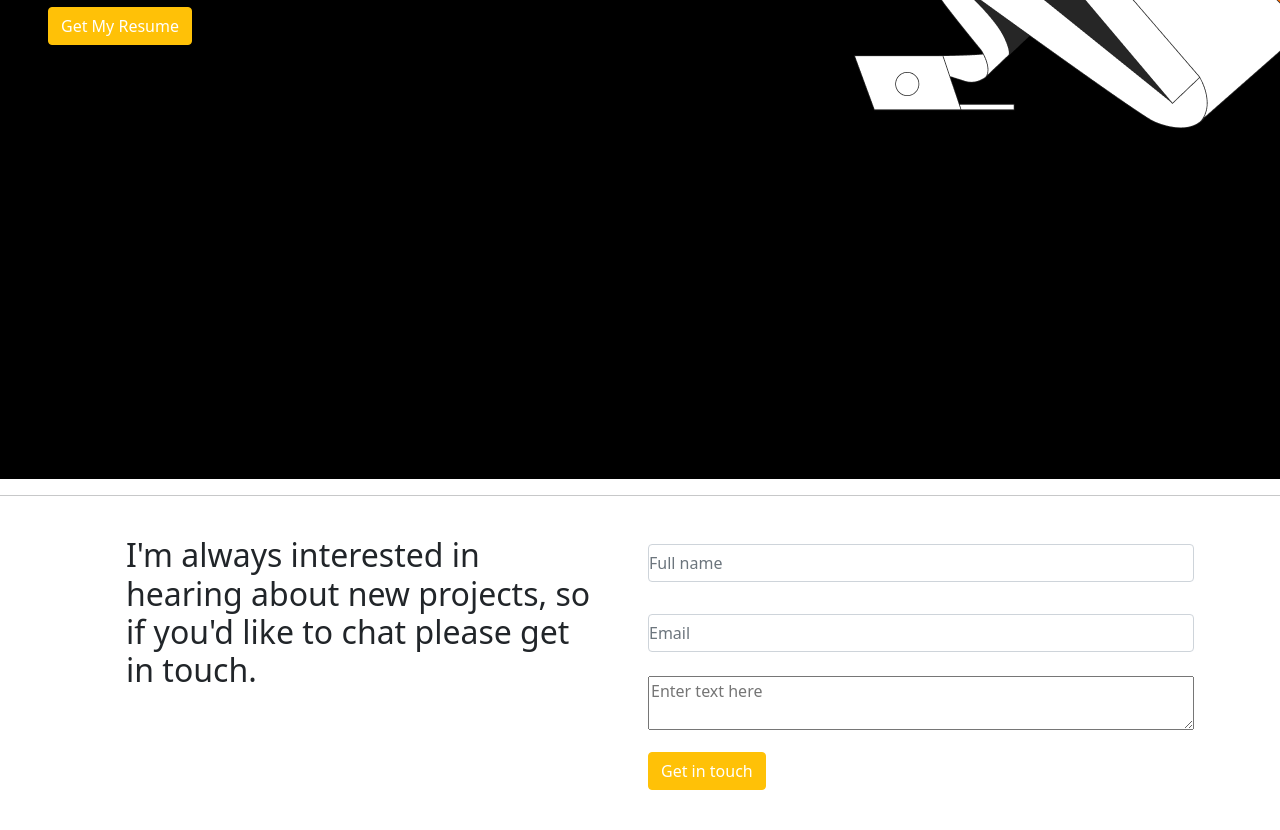
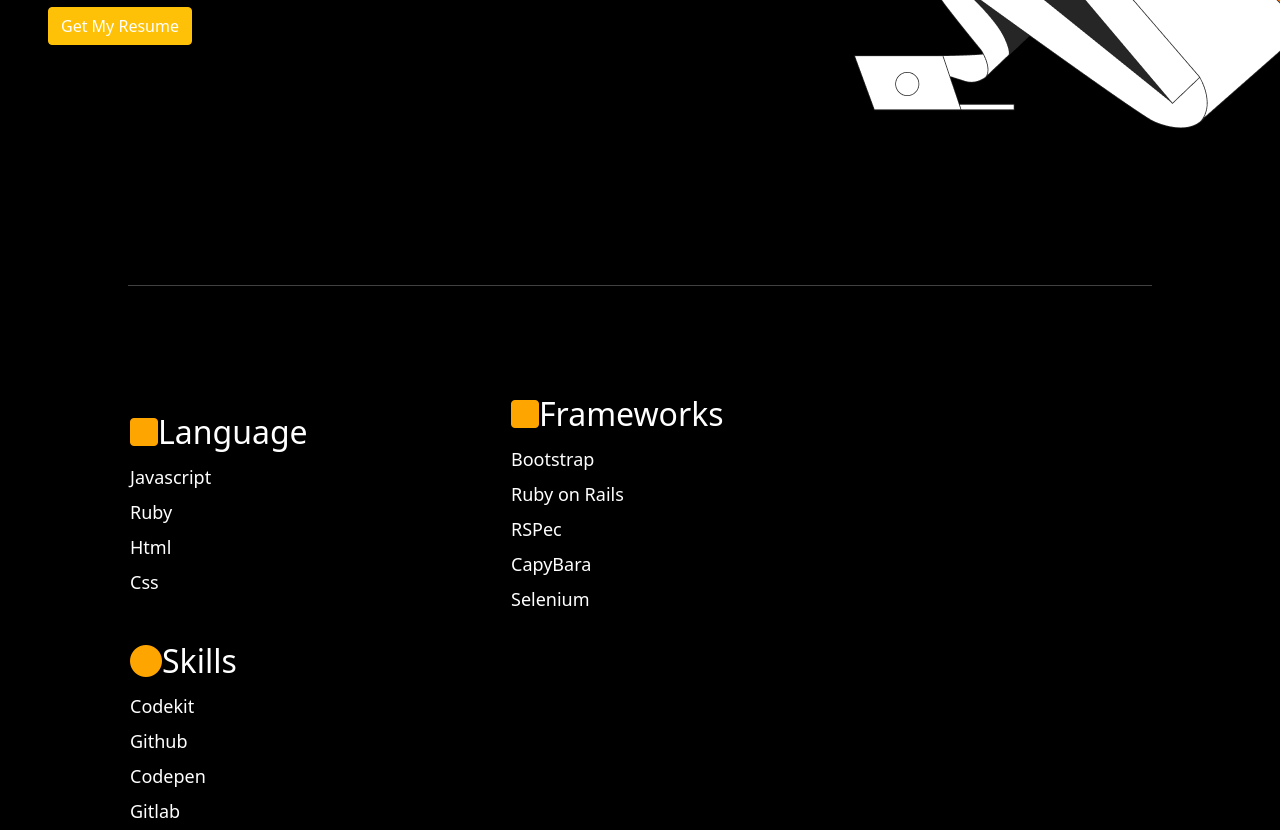
Before and after one commit to Fene-87/Portfolio-Bootstrap, a plain HTML site: page index.html in a window 1280 px wide. Shown: the part 2686-3516 px from the top of the page. Drawn offline with nearby package versions, Linux system fonts and the light colour scheme.

Commit message:
Add languages in about me section

```diff
--- a/index.html
+++ b/index.html
@@ -235,8 +235,8 @@
 
     </section>
 
-    <section class="mt-5">
-        <section class="bg-image" style="background-image: url(/img/about.png); width: 100%; height: 100vh;">
+    <section class="mt-5" style="background-image: url(/img/about.png); width: 100%; height: 150vh;">
+        <section class="bg-image" >
             <h2 class="text-warning display-1 px-5 py-5">About me</h2>
             <p class="text-white px-5 w-50">
                 Hello I'm a software developer! I can help you build a product,
@@ -244,33 +244,35 @@
                 If you like what you see and have a project you need coded, don't
                 hestiate to contact me.
             </p>
-            <button type="button" class="btn btn-warning text-white mx-5 mt-3" data-bs-toggle="modal" data-bs-target="#languageModal">Get My Resume</button>
+            <button type="button" class="btn btn-warning text-white mx-5 mt-3">Get My Resume</button>
         </section>
-        <hr />
-        <section class="modal" id="languageModal">
-            <ul class="">
-                <li class="list-header"><i class="fa-solid fa-square skills-icon icon-transform"></i>Language</li>
-                <li class="text-white">Javascript</li>
-                <li class="text-white">Ruby</li>
-                <li class="text-white">Html</li>
-                <li class="text-white">Css</li>
+        <hr style="margin-top: 15rem; color: #fff; width: 80%; margin-left: 8rem;"/>
+        <section class="container mt-5 pt-5 align-items-start gap-5">
+            <div class="row">
+            <ul class="col-md-3 d-flex flex-column list-unstyled gap-2 items-center justify-content-center mt-2 mx-5 text-white">
+                <li class="" style="font-size: 32px;"><i class="fa-solid fa-square skills-icon icon-transform" style="color: orange;"></i>Language</li>
+                <li style="font-size: 18px;">Javascript</li>
+                <li style="font-size: 18px;">Ruby</li>
+                <li style="font-size: 18px;">Html</li>
+                <li style="font-size: 18px;">Css</li>
             </ul>
-             <ul class="">
-                <li class=""><i class="fa-solid fa-square skills-icon"></i>Frameworks</li>
-                <li class="">Bootstrap</li>
-                <li class="">Ruby on Rails</li>
-                <li class="">RSPec</li>
-                <li class="">CapyBara</li>
-                <li class="">Selenium</li>
+             <ul class="col-md-3 d-flex flex-column list-unstyled gap-2 items-center justify-content-center mt-2 mx-5 text-white">
+                <li class="" style="font-size: 32px;"><i class="fa-solid fa-square skills-icon" style="color: orange;"></i>Frameworks</li>
+                <li class="" style="font-size: 18px;">Bootstrap</li>
+                <li class="" style="font-size: 18px;">Ruby on Rails</li>
+                <li class="" style="font-size: 18px;">RSPec</li>
+                <li class="" style="font-size: 18px;">CapyBara</li>
+                <li class="" style="font-size: 18px;">Selenium</li>
             </ul>
-            <ul class="">
-                <li class=""><i class="fa-solid fa-circle skills-icon"></i>Skills</li>
-                <li class="">Codekit</li>
-                <li class="">Github</li>
-                <li class="">Codepen</li>
-                <li class="">Gitlab</li>
-                <li class="">Terminal</li>
+            <ul class="col-md-3 d-flex flex-column list-unstyled gap-2 items-center justify-content-center mt-2 mx-5 text-white">
+                <li class="" style="font-size: 32px;"><i class="fa-solid fa-circle skills-icon" style="color: orange;"></i>Skills</li>
+                <li class="" style="font-size: 18px;">Codekit</li>
+                <li class="" style="font-size: 18px;">Github</li>
+                <li class="" style="font-size: 18px;">Codepen</li>
+                <li class="" style="font-size: 18px;">Gitlab</li>
+                <li class="" style="font-size: 18px;">Terminal</li>
             </ul>
+            </div>
         </section>
     </section>
 
```
